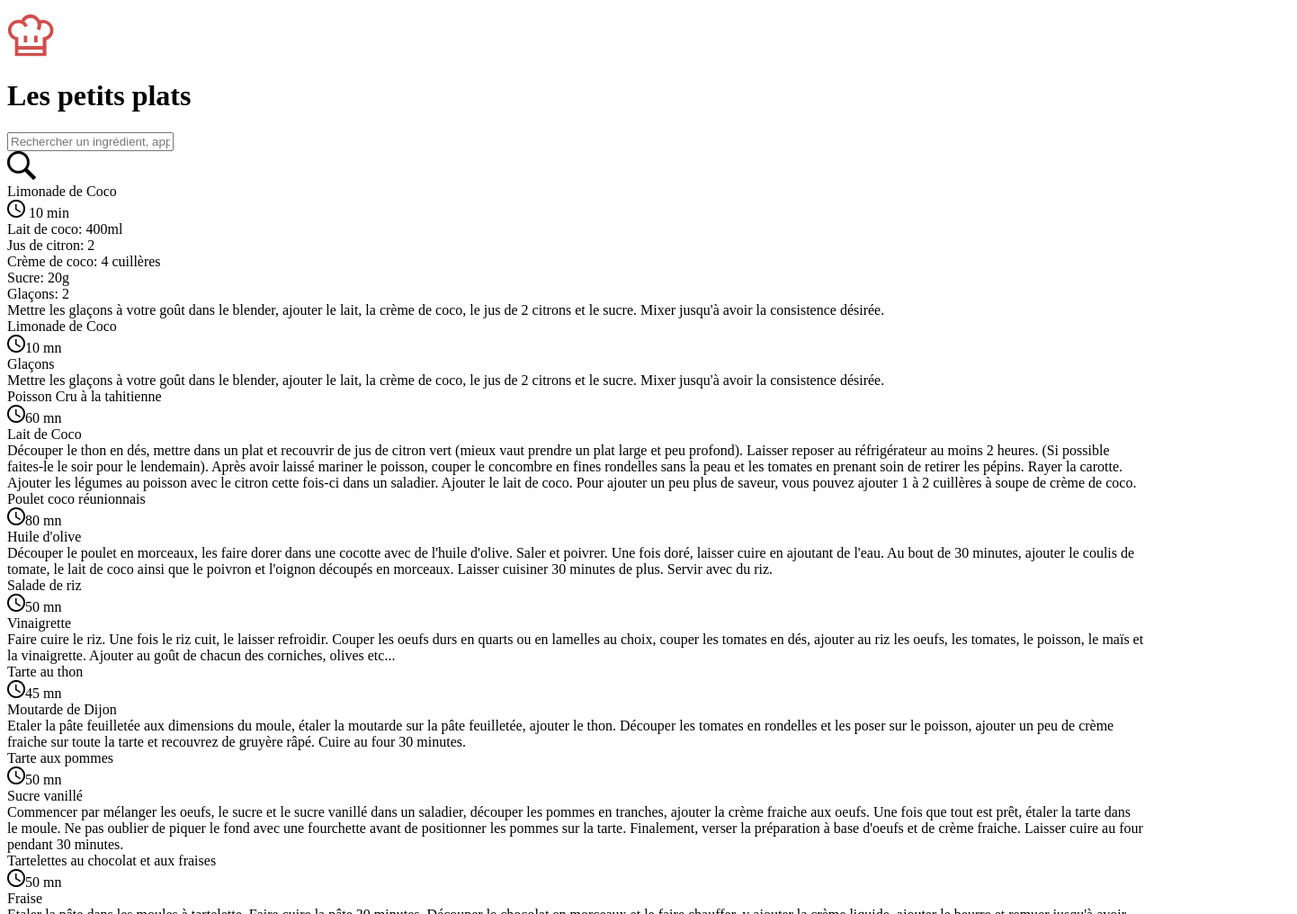
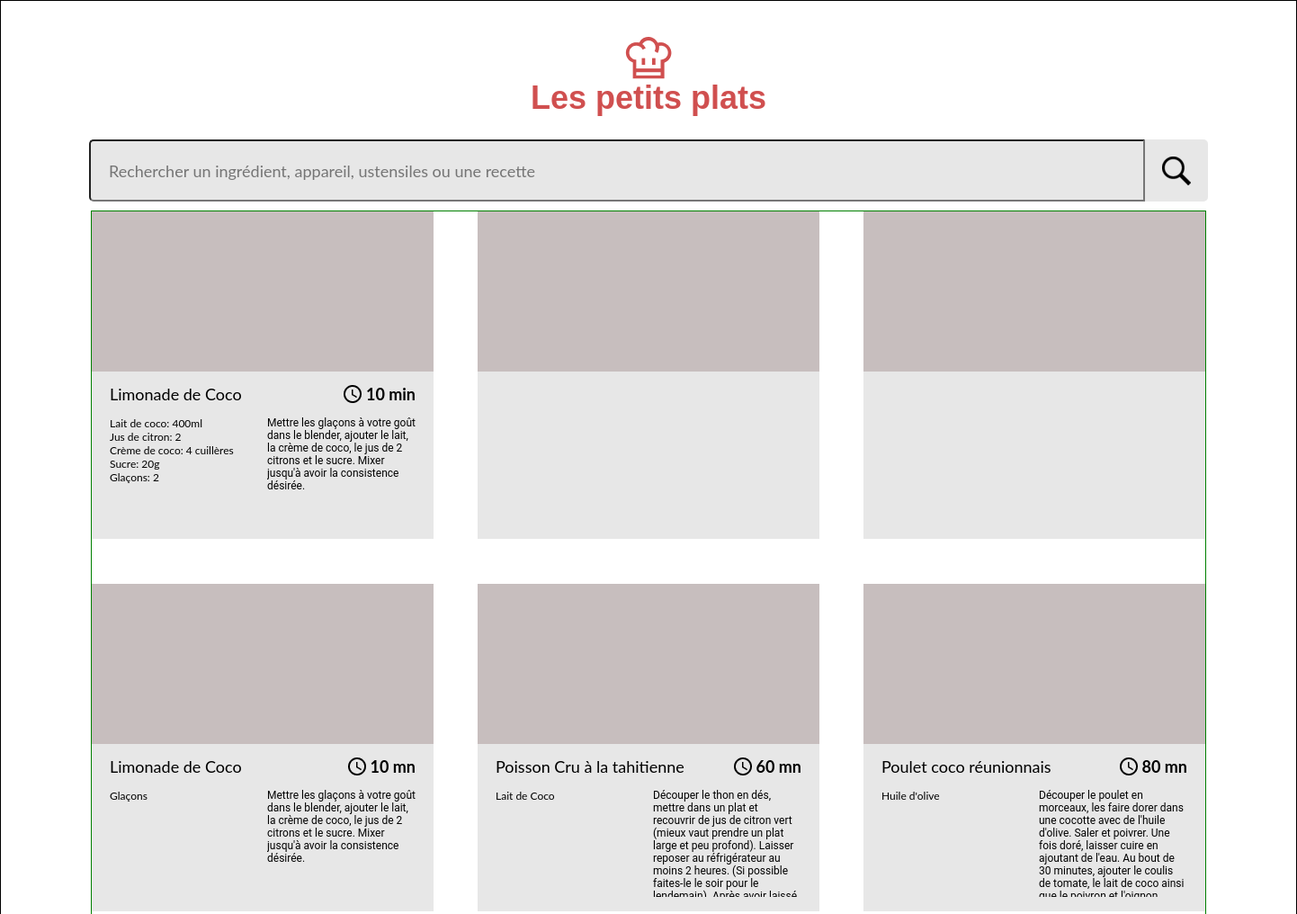
Before and after one commit to Jerome-Fromantin/JeromeFromantin_7_02092021, a plain HTML site: page index.html in a window 1280 px wide. Shown: the top 1016 px of the page at 90% size, 1442 px wide, since content can reach past the window. Drawn offline with Linux system fonts and the light colour scheme.

Commit message:
Installation de Sass pour le CSS

```diff
--- a/index.html
+++ b/index.html
@@ -4,7 +4,12 @@
     <meta charset="utf-8">
     <title>Les petits plats</title>
     <meta name="viewport" content="width=device-width,initial-scale=1">
-    <link rel="stylesheet" href="./css/styles.css">
+    <link rel="stylesheet" href="styles.css">
+    <!--
+      Utilisation de Sass :
+      À chaque nouvelle ouverture du terminal, taper la commande
+      "./dart-sass/sass sass/styles.scss styles.css --watch"
+    -->
   </head>
 
   <body>
--- /dev/null
+++ b/sass/libs/variables.scss
@@ -0,0 +1,8 @@
+// Largeur de la page (sans le padding de 100px).
+$page: 1240px;
+
+// Largeur d'une carte de recette.
+$card: 380px;
+
+// Hauteur de la 1ère ligne de carte.
+$cardTitle: 50px;
--- /dev/null
+++ b/sass/styles.scss
@@ -0,0 +1,162 @@
+@import "libs/variables.scss";
+
+body {
+    position: relative;                       // GARDER ??
+    font-family: "DM Sans", sans-serif;
+    width: $page;
+    padding: 40px 100px;
+    border: 1px black solid;                   // SUPPRIMER
+    margin: 0;
+}
+
+// Logo, titre et barre de recherche.
+header {
+    width: $page;
+    color: #D04F4F;
+    font-size: 18px;
+    font-weight: 700;
+    text-align: center;
+
+    // Paragraphe du logo.
+    >#logo-p {
+        line-height: 0;
+        margin: auto 0;
+    }
+
+    // Titre.
+    >h1 {
+        width: 268px;
+        height: 47px;
+        margin: 0 auto 20px auto;
+    }
+
+    // Barre de recherche.
+    >#search {
+        display: flex;
+        justify-content: center;
+
+        // Champ de saisie et bouton.
+        #search-input, >#search-button {
+            background: #E7E7E7;
+            font-family: "Lato", sans-serif;
+            font-size: 18px;
+            width: 1130px;
+            height: 65px;
+            padding: 0 20px;
+            border-radius: 5px 0 0 5px;
+        }
+        #search-input:focus {
+            outline: none;
+        }
+
+        // Bouton avec loupe.
+        >#search-button {
+            width: 70px;
+            height: 69px;
+            padding: 0;
+            border-radius: 0 5px 5px 0;
+            &:hover {
+                background: darken(#E7E7E7, 10);
+            }
+
+            // Icône seule.
+            >#loupe {
+                margin: 19px;
+            }
+        }
+    }
+}
+
+// Contenu principal.
+main {
+    display: flex;
+    flex-wrap: wrap;
+    justify-content: space-between;
+    border: 1px green solid;                   // SUPPRIMER
+    margin-top: 10px;
+    /***** AJOUTER ICI LES CLASSES ET ID DES MENUS DEROULANTS. *****/
+
+    // Chaque carte de recette.
+    >.section {
+        width: $card;
+        height: 364px;
+        margin-bottom: 50px;
+
+        // Haut de la carte pour l'emplacement de l'image.
+        >.section-top {
+            background: #C7BEBE;
+            width: $card;
+            height: 178px;
+        }
+
+        // Bas de la carte pour les textes.
+        >.section-bottom {
+            background: #E7E7E7;
+            font-family: "Lato", sans-serif;
+            width: $card;
+            height: 186px;
+
+            // Titre et durée.
+            >.bottom-title-time {
+                display: flex;
+                justify-content: center;
+                width: 340px;
+                height: $cardTitle;
+                font-size: 18px;
+                padding: 0 20px;
+
+                // Titre seul.
+                >.bottom-title {
+                    display: flex;
+                    align-items: center;
+                    width: 250px;
+                    height: $cardTitle;
+                }
+
+                // Durée seule.
+                >.bottom-time {
+                    display: flex;
+                    align-items: center;
+                    justify-content: flex-end;
+                    width: 90px;
+                    height: $cardTitle;
+                    font-weight: bold;
+
+                    // Icône de durée seule.
+                    >#temps {
+                        margin-right: 5px;
+                    }
+                }
+            }
+
+            // Description : ingrédients et recette.
+            >.bottom-descr {
+                display: flex;
+                justify-content: center;
+                width: 340px;
+                height: 136px;
+                font-size: 12px;
+                padding: 0 20px;
+
+                // Ingrédients seuls.
+                >.bottom-ingr {
+                    display: flex;
+                    align-items: flex-start;
+                    width: 170px;
+                    height: 136px;
+                    padding-right: 10px;
+                }
+
+                // Recette seule.
+                >.bottom-recipe {
+                    font-family: "Roboto", sans-serif;
+                    width: 170px;
+                    height: 120px;
+                    overflow: hidden;
+                    text-overflow: clip;
+                    margin-bottom: 16px;
+                }
+            }
+        }
+    }
+}
```
Also changed, not shown: styles.css (added), 5 other files.
